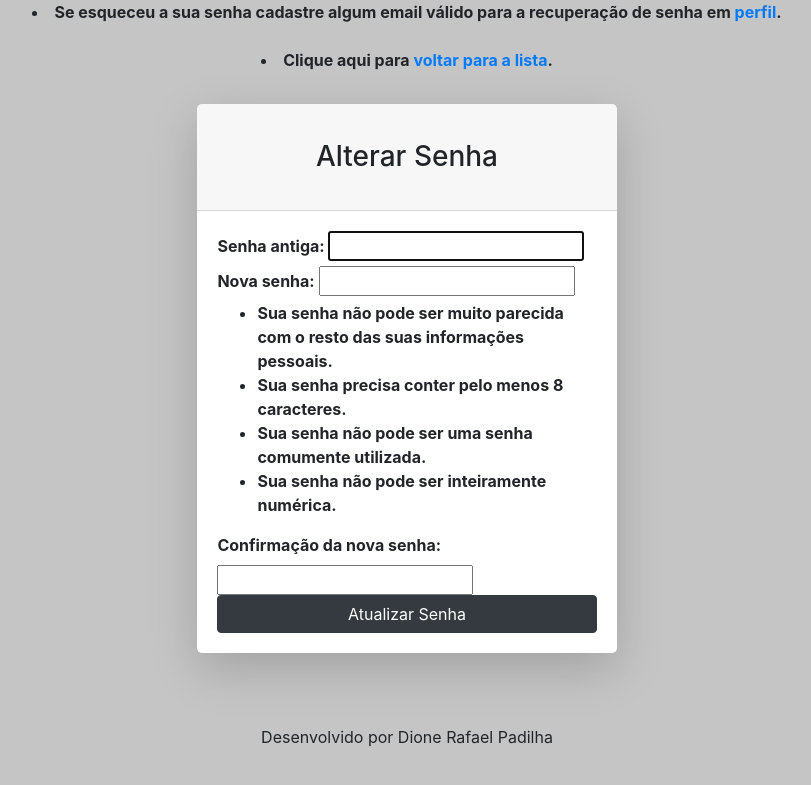
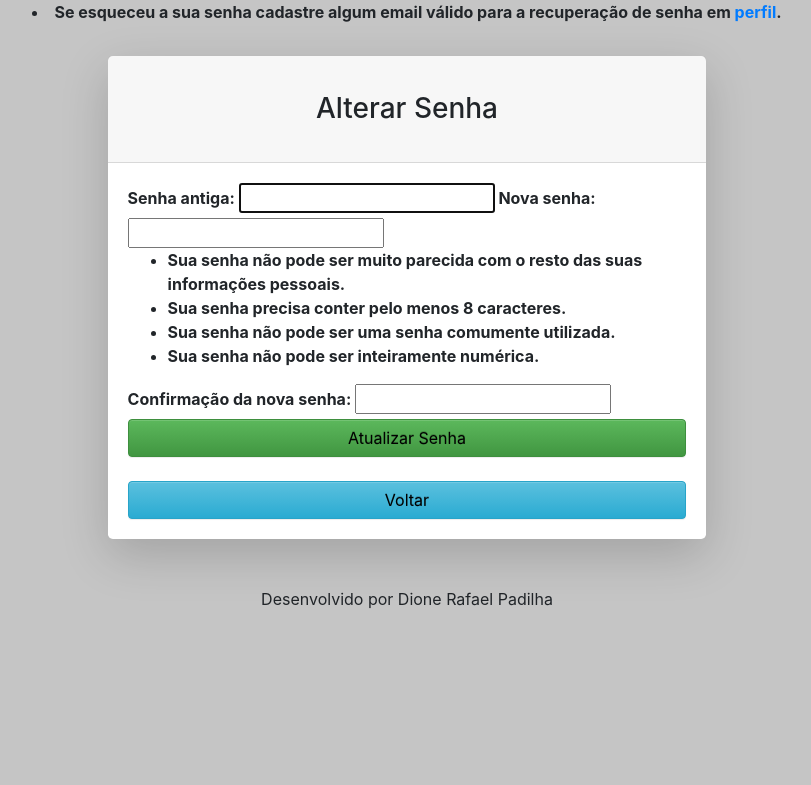
Before and after one commit to Dio30/Projeto_Carros, a Django app: page /alterar_senha/ in a window 1280 px wide. Shown: the top 785 px of the page, without its empty margins (233-1044 px from the left). Run offline with Django 4.2, Linux system fonts and the light colour scheme; the visitor is signed in with stand-in values (Sample User, id 1); some libraries are stand-ins or nearby versions.

Commit message:
fix home

```diff
--- a/static/my_style.css
+++ b/static/mystyle.css
@@ -31,3 +31,7 @@ body{
 .mybtn{
     color: #000000;
 }
+
+.mybutton{
+    padding: 0.375rem;
+}
--- a/templates/base.html
+++ b/templates/base.html
@@ -10,7 +10,7 @@
     <link rel="stylesheet" href="https://cdn.jsdelivr.net/npm/bootstrap@4.6.1/dist/css/bootstrap.min.css">
     <link rel="stylesheet" href="https://maxcdn.bootstrapcdn.com/font-awesome/4.7.0/css/font-awesome.min.css">
     <link rel="stylesheet" href="https://maxcdn.bootstrapcdn.com/bootstrap/3.3.7/css/bootstrap-theme.min.css">
-    <link rel="stylesheet" type="text/css" media="screen" href="{% static 'my_style.css' %}">
+    <link rel="stylesheet" type="text/css" media="screen" href="{% static 'mystyle.css' %}">
 </head>
 <body>
     <div class="container">
--- a/templates/carros/carros_detail.html
+++ b/templates/carros/carros_detail.html
@@ -8,7 +8,7 @@
 
 {% include 'mensagens.html' %}
 
-<center><u><h3>Detalhes do carro {{ object.nome_do_carro }}</h3></u></center><br>
+<center><h3>Detalhes do carro {{ object.nome_do_carro }}</h3></center><br>
 
 <b><li>Nome: {{ object.nome_do_carro }}</li><br>
 <li>Marca: {{ object.marcas_de_carros }}</li><br>
--- a/templates/registration/change_password.html
+++ b/templates/registration/change_password.html
@@ -11,24 +11,23 @@
 {% include 'mensagens.html' %}
 
 <b><center><li>Se esqueceu a sua senha cadastre algum email válido para a recuperação de senha em
-    <a href="{% url 'perfil' %}">perfil</a>.</li></center>
-
-<br><center><li>Clique aqui para <a href="{% url 'lista' %}">voltar para a lista</a>.</li></b></center>
+    <a href="{% url 'perfil' %}">perfil</a>.</li></center></b>
 
 <div class="form-content my-3 p-3">
     <div class="container">
         <div class="row justify-content-center">
-            <div class="col-lg-5">
+            <div class="col-lg-7">
                     <div class="card card-dark shadow-lg border-0 rounded-lg mt-0 mb-3">
                         <div class="card-header justify-content-center">
-                            <h3 class="font-weight-dark my-4 text-center">Alterar Senha</h3>
+                            <h3 class="font-weight-lg my-4 text-center">Alterar Senha</h3>
                         </div>
                         <div class="card-body">
                             <form method="POST">
                                 {% csrf_token %}
                                 <b>{{ form|bootstrap }}</b>
 
-                                <br><button type="submit" class="col-md-12 btn btn-dark" id="reset">Atualizar Senha</button>
+                                <br><button type="submit" class="col-md-12 btn btn-success mybtn" id="reset">Atualizar Senha</button><br>
+                                <br><a href="{% url 'lista' %}" class="col-md-12 btn btn-info mybtn">Voltar</a>
                             </form>
                         </div>
                     </div>
@@ -43,7 +42,6 @@
 {% block footer %}
 <footer class="footer">
     <div class="container">
-        <br>
         <center><span class="text">Desenvolvido por Dione Rafael Padilha</span></center>
     </div>
 </footer>
```
Also changed, not shown: templates/carros/carros_list.html (+8 -11 lines).
